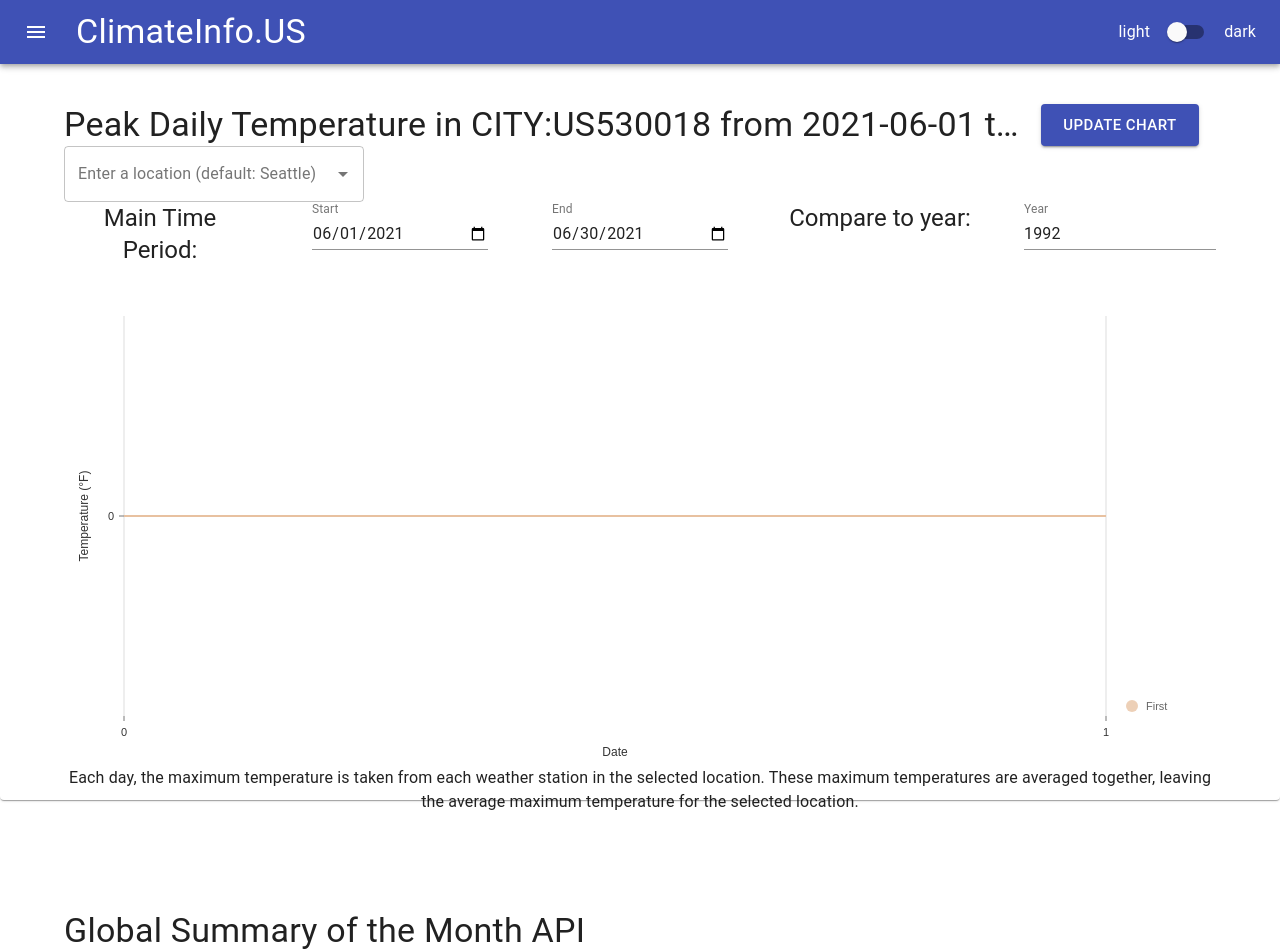
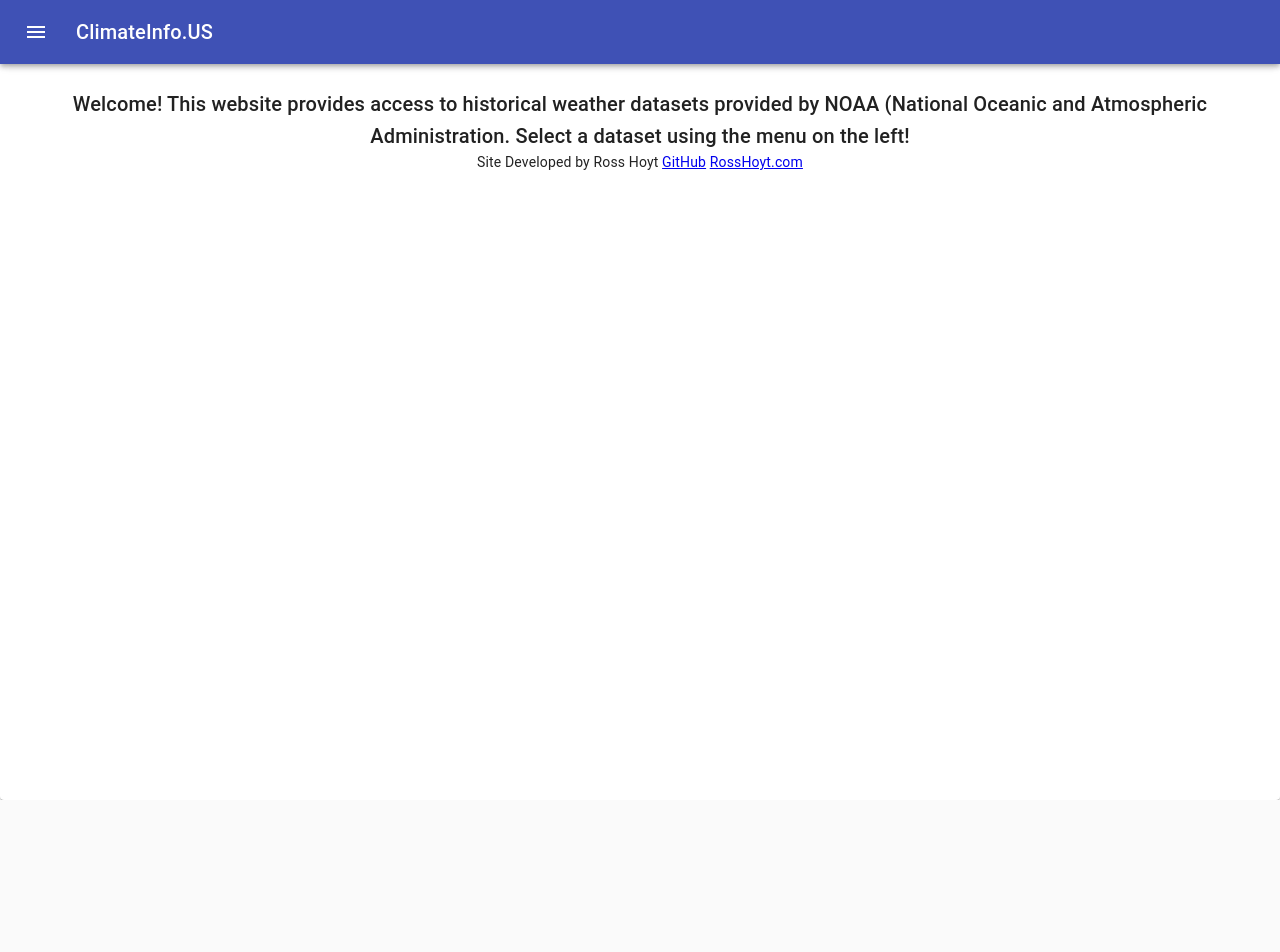
Before and after one commit to rosshoyt/climate-info, a React (Create React App) app: page / in a window 1280 px wide. Shown: the top 952 px of the page. After the commit the page ends 800 px from the top, so only its background shows below. Built offline with nearby package versions, Linux system fonts and the light colour scheme; no server answers.

Commit message:
Added routes for data visualizations, accessed through drawer menu

```diff
--- a/src/App.js
+++ b/src/App.js
@@ -8,6 +8,7 @@ import GSOMVisualization from './Components/GSOMVisualization';
 import { MuiPickersUtilsProvider } from '@material-ui/pickers';
 // pick a date util library
 import MomentUtils from '@date-io/moment';
+import PersistentDrawerLeft from './Components/PersistentDrawerLeft';
 
 function App() {
   const [darkMode, setDarkMode] = useState(false);
@@ -26,17 +27,7 @@ function App() {
     <ThemeProvider theme={theme}>
       <Paper style={{ height: "100vh" }}>
         <div className="App">
-          <TitleAppBar title="ClimateInfo.US" darkMode={darkMode} setDarkMode={setDarkMode} />
-          <Container maxWidth="xl">
-            <Grid container direction="column">
-              <Box m={5} >
-                <MaxTempVisualization />
-              </Box>
-              <Box m={5} >
-                <GSOMVisualization />
-              </Box>
-            </Grid>
-          </Container>
+          <PersistentDrawerLeft title="ClimateInfo.US" />
         </div>
 
       </Paper>
```
